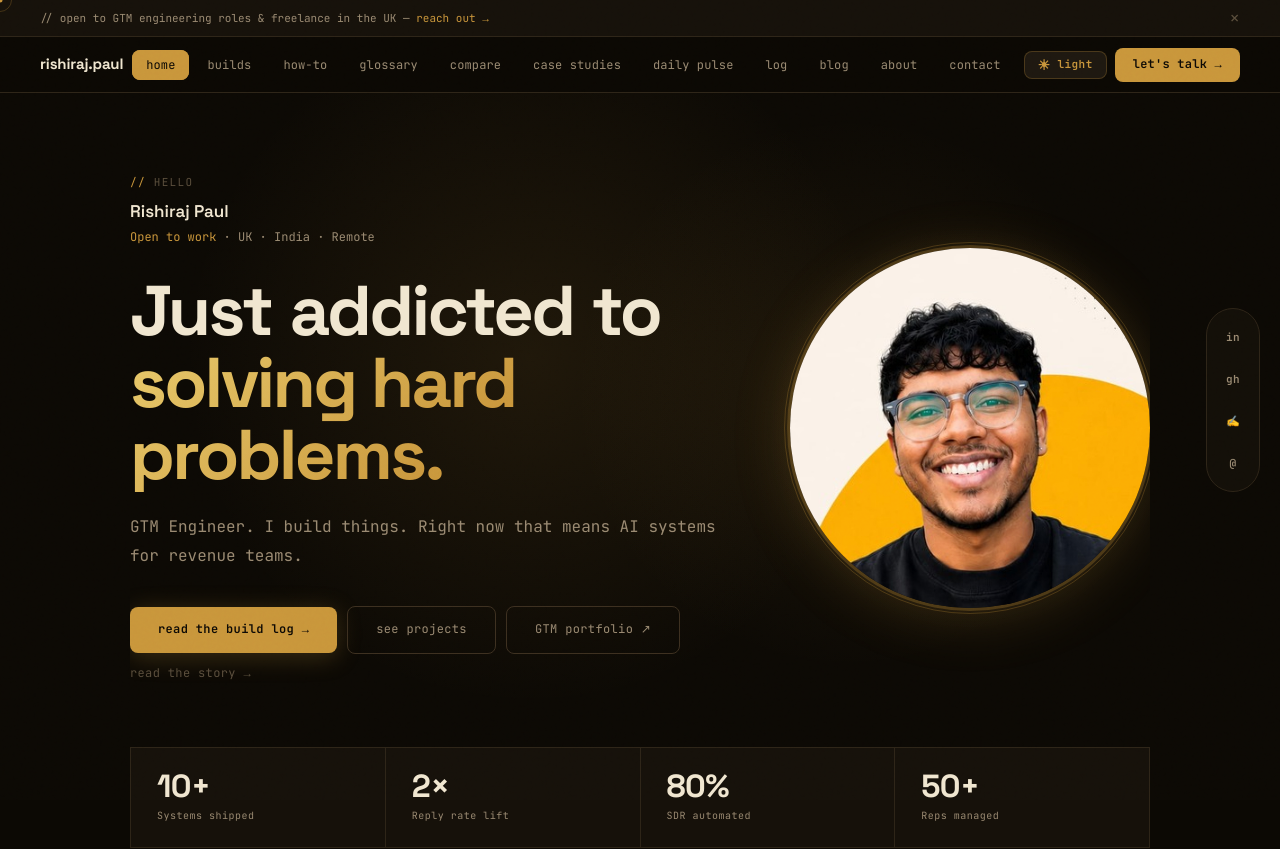
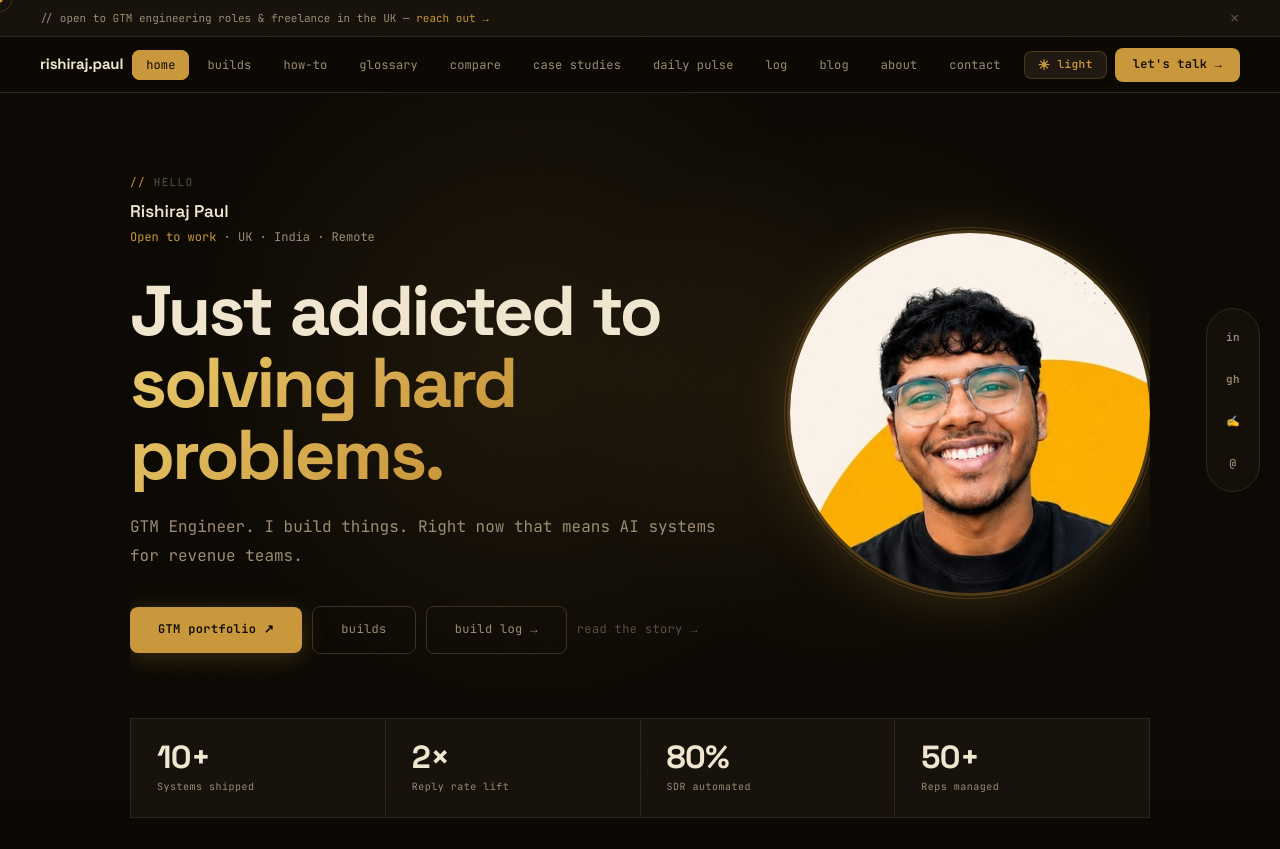
Before and after one commit to rishirajpaul3/rishirajpaul3.github.io, a Next.js app: page / in a window 1280 px wide. Shown: the top 849 px of the page. Built offline with nearby package versions, Linux system fonts and the light colour scheme.

Commit message:
Reorder hero CTAs: GTM portfolio → builds → build log
Co-Authored-By: Claude Sonnet 4.6 <noreply@anthropic.com>

```diff
--- a/components/Hero.tsx
+++ b/components/Hero.tsx
@@ -56,16 +56,16 @@ export default function Hero() {
             {/* CTAs */}
             <motion.div initial={{ opacity:0, y:10 }} animate={{ opacity:1, y:0 }} transition={{ duration:0.5, delay:0.85 }}
               style={{ display:"flex", gap:10, alignItems:"center", flexWrap:"wrap" }}>
-              <Link href="/blog" style={{ fontFamily:"'JetBrains Mono',monospace", fontSize:12, padding:"13px 28px", background:"var(--gold)", color:"var(--bg)", textDecoration:"none", borderRadius:8, fontWeight:700, letterSpacing:"0.03em", boxShadow:"0 4px 24px rgba(201,150,59,0.25)" }}>
-                read the build log →
-              </Link>
-              <Link href="/builds" style={{ fontFamily:"'JetBrains Mono',monospace", fontSize:12, padding:"13px 28px", background:"transparent", color:"var(--text-muted)", textDecoration:"none", borderRadius:8, border:"1px solid var(--border-2)", letterSpacing:"0.03em" }}>
-                see projects
-              </Link>
               <a href="https://app.notion.com/p/Rishiraj-Paul-GTM-E-Portfolio-32e4fc4568a980df833eea7faf5a6087" target="_blank" rel="noopener noreferrer"
-                style={{ fontFamily:"'JetBrains Mono',monospace", fontSize:12, padding:"13px 28px", background:"transparent", color:"var(--text-muted)", textDecoration:"none", borderRadius:8, border:"1px solid var(--border-2)", letterSpacing:"0.03em" }}>
+                style={{ fontFamily:"'JetBrains Mono',monospace", fontSize:12, padding:"13px 28px", background:"var(--gold)", color:"var(--bg)", textDecoration:"none", borderRadius:8, fontWeight:700, letterSpacing:"0.03em", boxShadow:"0 4px 24px rgba(201,150,59,0.25)" }}>
                 GTM portfolio ↗
               </a>
+              <Link href="/builds" style={{ fontFamily:"'JetBrains Mono',monospace", fontSize:12, padding:"13px 28px", background:"transparent", color:"var(--text-muted)", textDecoration:"none", borderRadius:8, border:"1px solid var(--border-2)", letterSpacing:"0.03em" }}>
+                builds
+              </Link>
+              <Link href="/blog" style={{ fontFamily:"'JetBrains Mono',monospace", fontSize:12, padding:"13px 28px", background:"transparent", color:"var(--text-muted)", textDecoration:"none", borderRadius:8, border:"1px solid var(--border-2)", letterSpacing:"0.03em" }}>
+                build log →
+              </Link>
               <Link href="/about" style={{ fontFamily:"'JetBrains Mono',monospace", fontSize:12, color:"var(--text-dim)", textDecoration:"none", letterSpacing:"0.03em" }}>
                 read the story →
               </Link>
```
